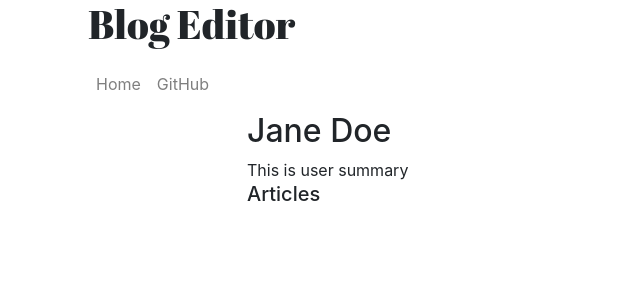
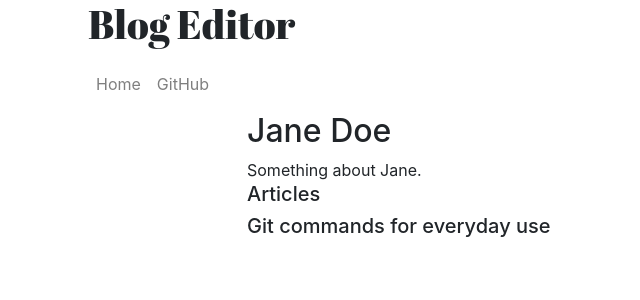
Before and after one commit to dunja-v/blog-editor-website, a React (Create React App) app in the folder blog-editor/: page /author/1 in a window 1280 px wide. Shown: the top 300 px of the page, without its empty margins (13-653 px from the left). Built offline with nearby package versions, Linux system fonts and the light colour scheme; data requests are answered from the project's data file.

Commit message:
loading author's articles

```diff
--- a/blog-editor/src/components/author/AuthorPage.js
+++ b/blog-editor/src/components/author/AuthorPage.js
@@ -1,11 +1,14 @@
 import React, { useState, useEffect } from 'react';
-import { getAuthor } from '../../api/articleApi';
+import { getAuthor, getArticlesByAuthor } from '../../api/articleApi';
 import { useParams } from "react-router-dom";
 import { Row, Col } from 'react-bootstrap'
 import './author-page.css';
 
 export function AuthorPage() {
     const [author, setAuthor] = useState({});
+    const [authoredArticles, setAuthoredArticles] = useState([]);
+
+
 
     let { authorId } = useParams();
     authorId = parseInt(authorId);
@@ -17,13 +20,22 @@ export function AuthorPage() {
         });
     }, [authorId]);
 
+    useEffect(() => {
+        getArticlesByAuthor(authorId).then((loadedArticles) => {
+            setAuthoredArticles(loadedArticles);
+        });
+    }, [authorId]);
+
     return (
         <Row>
         <Col></Col>
         <Col xs={10} sm={10} md={8} lg={8}>
             <Row><h2>{author.name}</h2></Row>
-            <Row>This is user summary</Row>
+            <Row>{author.summary}</Row>
             <Row><h5>Articles</h5></Row>
+            {authoredArticles.map((article) =>
+                (<Row><h5>{article.title}</h5></Row>)
+            )}
         </Col>
         <Col></Col>
         </Row>
--- a/blog-editor/tools/db.json
+++ b/blog-editor/tools/db.json
@@ -49,15 +49,18 @@
     "authors": [
         {
             "id": 1,
-            "name": "Jane Doe"
+            "name": "Jane Doe",
+            "summary": "Something about Jane."
         },
         {
             "id": 2,
-            "name": "John Dove"
+            "name": "John Dove",
+            "summary": "Learn more about John"
         },
         {
             "id": 3,
-            "name": "Kelly Smith"
+            "name": "Kelly Smith",
+            "summary": "This is Kelly."
         }
     ]
 }
```
